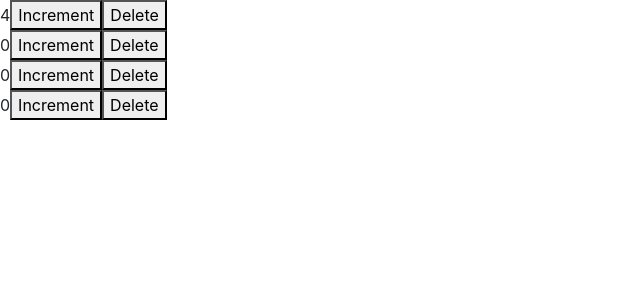
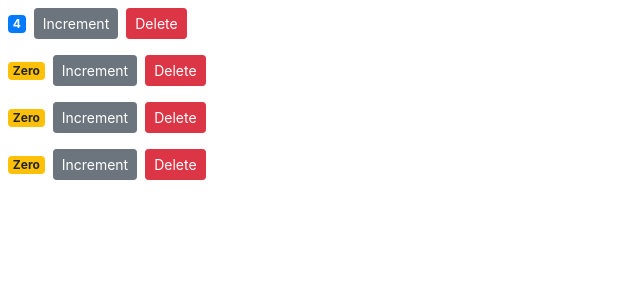
Before and after one commit to tomaszdanczak/counter-app-demo-with-redux, a React (Create React App) app: page / in a window 1280 px wide. Shown: the top 300 px of the page, without its empty margins (0-640 px from the left). Built offline with nearby package versions, Linux system fonts and the light colour scheme.

Commit message:
feat: add styles to Counter component

```diff
--- a/src/components/Counter.jsx
+++ b/src/components/Counter.jsx
@@ -5,11 +5,21 @@ const Counter = (props) => {
 
   return (
     <div>
-      <span>{value}</span>
-      <button>Increment</button>
-      <button>Delete</button>
+      <span className={getBadgeClasses(value)}>{formatCount(value)}</span>
+      <button className="btn btn-secondary btn-sm">Increment</button>
+      <button className="btn btn-danger btn-sm m-2">Delete</button>
     </div>
   );
 };
 
 export default Counter;
+
+const getBadgeClasses = (value) => {
+  let classes = "badge m-2 badge-";
+  classes += value === 0 ? "warning" : "primary";
+  return classes;
+};
+
+const formatCount = (value) => {
+  return value === 0 ? "Zero" : value;
+};
```
